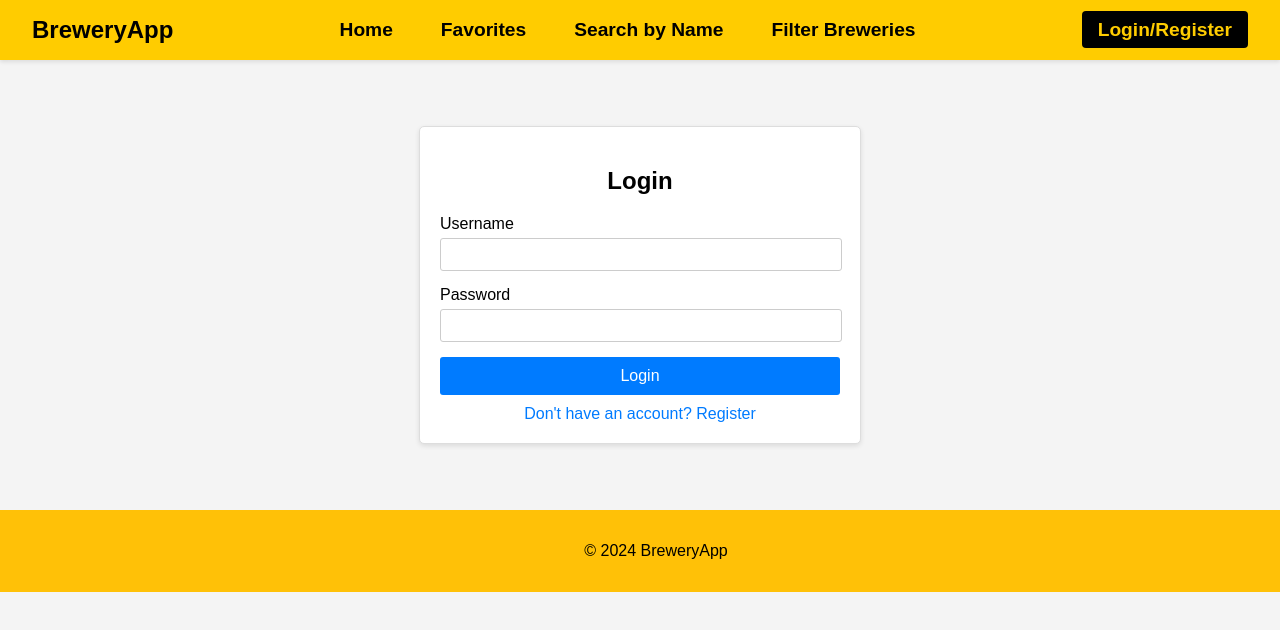
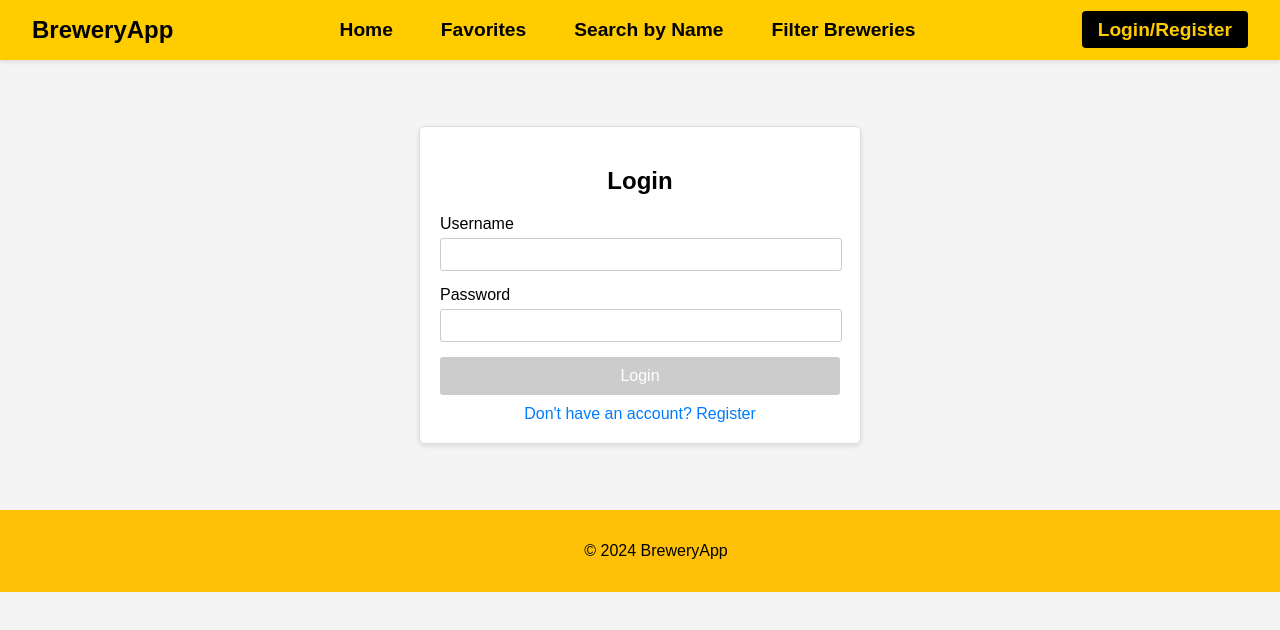
Before and after one commit to LorenzoMatt/brewery-explorer, an Angular app in the folder frontend/: page /auth in a window 1280 px wide. Shown: the top 630 px of the page. Built offline with nearby package versions, Linux system fonts and the light colour scheme.

Commit message:
Added validation check for required fields on login and register forms

```diff
--- a/frontend/src/app/pages/auth/auth.component.css
+++ b/frontend/src/app/pages/auth/auth.component.css
@@ -40,7 +40,12 @@ input {
   font-size: 16px;
 }
 
-.btn:hover {
+.btn:disabled {
+  background-color: #ccc;
+  cursor: not-allowed;
+}
+
+.btn:hover:not(:disabled) {
   background-color: #0056b3;
 }
 
--- a/frontend/src/app/pages/auth/auth.component.html
+++ b/frontend/src/app/pages/auth/auth.component.html
@@ -1,4 +1,4 @@
-<div class="auth-container">
+<main class="auth-container">
   <h2>{{ isLogin ? 'Login' : 'Register' }}</h2>
   <form (submit)="onSubmit()">
     <div class="form-group">
@@ -9,11 +9,13 @@
       <label for="password">Password</label>
       <input type="password" id="password" [(ngModel)]="user.password" name="password" required>
     </div>
-    <button type="submit" class="btn">{{ isLogin ? 'Login' : 'Register' }}</button>
+    <button type="submit" class="btn" [disabled]="!user.username || !user.password">
+      {{ isLogin ? 'Login' : 'Register' }}
+    </button>
     <div class="success" *ngIf="successMessage">{{ successMessage }}</div>
     <div class="error" *ngIf="errorMessage">{{ errorMessage }}</div>
   </form>
   <div class="toggle" (click)="toggleAuth()">
     {{ isLogin ? 'Don\'t have an account? Register' : 'Already have an account? Login' }}
   </div>
-</div>
+</main>
--- a/frontend/src/app/pages/auth/auth.component.ts
+++ b/frontend/src/app/pages/auth/auth.component.ts
@@ -2,6 +2,7 @@ import { Component } from '@angular/core';
 import { Router } from '@angular/router';
 import { User } from 'src/app/models/user.model';
 import { AuthService } from 'src/app/services/auth.service';
+import { NotificationService } from 'src/app/services/notification.service';
 
 @Component({
     selector: 'app-auth',
@@ -16,14 +17,17 @@ export class AuthComponent {
 
     constructor(
         private authService: AuthService,
-        private router: Router
+        private router: Router,
+        private notificationService: NotificationService
     ) {}
 
     onSubmit() {
         if (this.isLogin) {
             this.authService.login(this.user).subscribe(
-                (response) => {
-                    this.successMessage = 'Logged in successfully!';
+                () => {
+                    this.notificationService.showSuccess(
+                        'Logged in successfully!'
+                    );
                     this.router.navigate(['/']);
                 },
                 (error) => {
@@ -32,7 +36,7 @@ export class AuthComponent {
             );
         } else {
             this.authService.register(this.user).subscribe(
-                (response) => {
+                () => {
                     this.successMessage = 'Registered successfully!';
                     this.toggleAuth();
                 },
```
